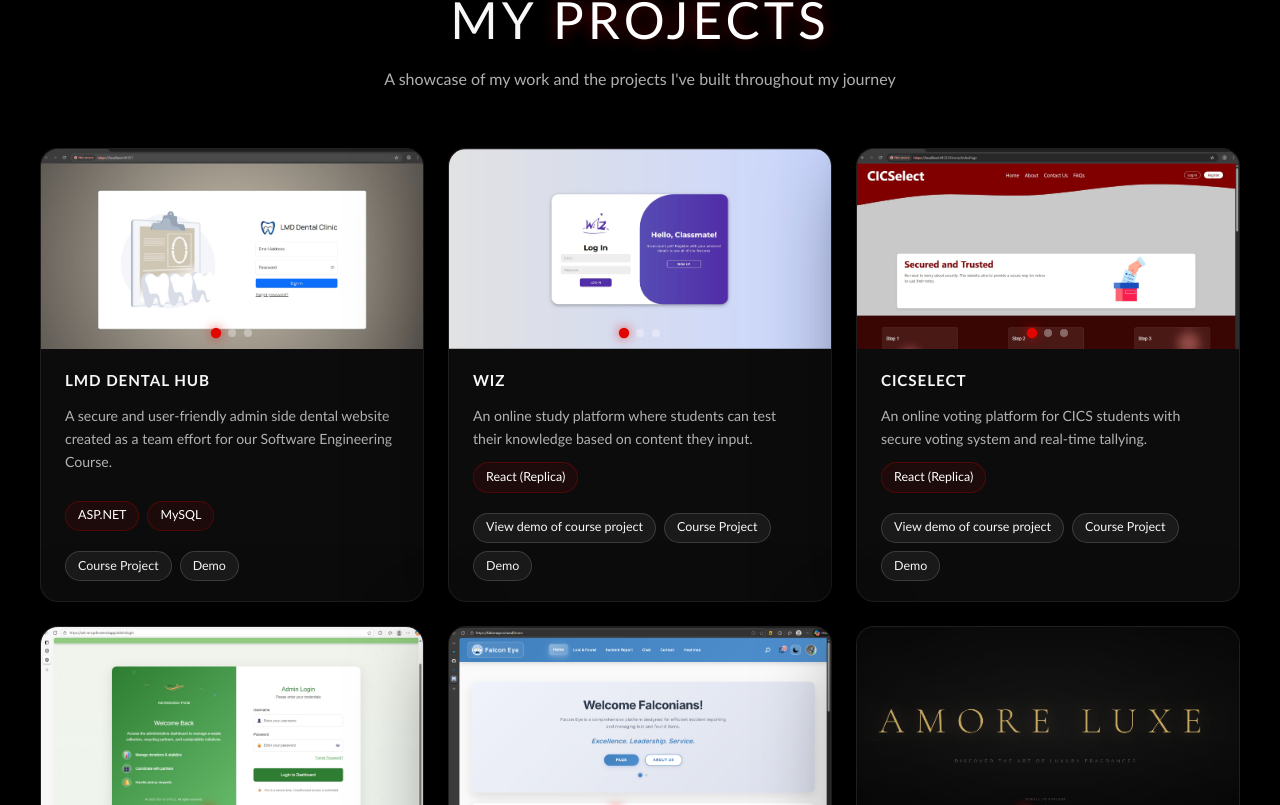
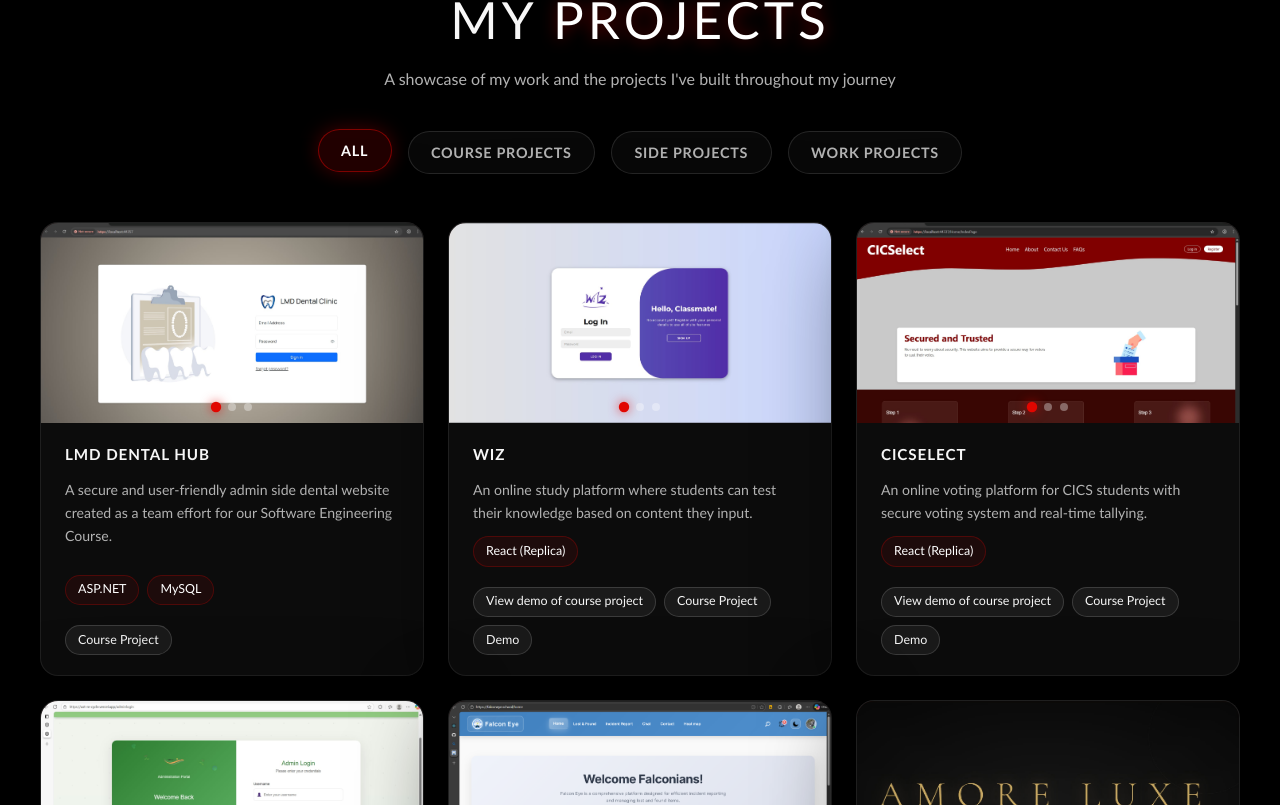
Before and after one commit to AJacobV/portfolio, a React (Create React App) app: page / in a window 1280 px wide. Shown: the part 2555-3360 px from the top of the page. Built offline with nearby package versions, Linux system fonts and the light colour scheme.

Commit message:
updated my projects tab

```diff
--- a/package.json
+++ b/package.json
@@ -14,6 +14,7 @@
     "react-dom": "^19.2.3",
     "react-router-dom": "^7.18.1",
     "react-scripts": "5.0.1",
+    "recharts": "^3.9.2",
     "web-vitals": "^2.1.4"
   },
   "scripts": {
--- a/src/App.css
+++ b/src/App.css
@@ -1094,3 +1094,58 @@
     transform: translateX(-50%) translateY(0);
   }
 }
+
+/* ─────────────────────────────────────────────
+   Project Category Filters
+────────────────────────────────────────────── */
+.project-filters {
+  display: flex;
+  flex-wrap: wrap;
+  justify-content: center;
+  gap: 1rem;
+  margin-bottom: 3rem;
+  position: relative;
+  z-index: 5;
+}
+
+.filter-btn {
+  background: rgba(255,255,255,0.03);
+  border: 1px solid rgba(255,255,255,0.12);
+  color: #b2b2b2;
+  padding: 0.6rem 1.4rem;
+  border-radius: 999px;
+  font-weight: 600;
+  font-size: 0.9rem;
+  letter-spacing: 0.05em;
+  text-transform: uppercase;
+  cursor: pointer;
+  transition: all 300ms ease;
+  backdrop-filter: blur(8px);
+}
+
+.filter-btn:hover {
+  background: rgba(255,255,255,0.08);
+  color: #f7f7f7;
+  transform: translateY(-2px);
+}
+
+.filter-btn.active {
+  background: rgba(225,6,0,0.15);
+  border-color: rgba(225,6,0,0.5);
+  color: #fff;
+  box-shadow: 0 0 20px rgba(225,6,0,0.3);
+  transform: translateY(-2px);
+}
+
+.projects-grid-container {
+  will-change: opacity, transform;
+}
+
+.projects-grid-container.fade-enter {
+  animation: filterFadeSlide 500ms ease-out forwards;
+}
+
+@keyframes filterFadeSlide {
+  0% { opacity: 0; transform: translateY(20px); }
+  100% { opacity: 1; transform: translateY(0); }
+}
--- a/src/components/MyProjects.js
+++ b/src/components/MyProjects.js
@@ -1,4 +1,5 @@
 import { useEffect, useState, useRef } from 'react';
+import { useNavigate } from 'react-router-dom';
 import {
   BookFill,
   BoxSeamFill,
@@ -91,6 +92,7 @@ function useScrollVisibility() {
 function ProjectCard({ project, index }) {
   const [currentImageIndex, setCurrentImageIndex] = useState(0);
   const [isHovered, setIsHovered] = useState(false);
+  const navigate = useNavigate();
 
   useEffect(() => {
     let interval;
@@ -142,13 +144,13 @@ function ProjectCard({ project, index }) {
 
       {/* Text content */}
       <div style={{ padding: '1.25rem 1.5rem', display: 'flex', flexDirection: 'column', gap: '0.75rem', flex: 1, position: 'relative' }}>
-        {isHovered && (
+        {isHovered && (project.liveLink || project.internalLink) && (
           <div
             onClick={
               project.liveLink
                 ? () => window.open(project.liveLink, '_blank', 'noopener noreferrer')
                 : project.internalLink
-                ? () => window.open(project.internalLink, '_blank', 'noopener noreferrer')
+                ? () => navigate(project.internalLink)
                 : undefined
             }
             style={{
@@ -167,10 +169,10 @@ function ProjectCard({ project, index }) {
               borderRadius: 'inherit',
               backdropFilter: 'blur(6px)',
               zIndex: 2,
-              cursor: (project.liveLink || project.internalLink) ? 'pointer' : 'default',
+              cursor: 'pointer',
             }}
           >
-            {project.liveLabel || ((project.liveLink || project.internalLink) ? 'View Live Demo' : 'View Project')}
+            {project.liveLabel || 'View Live Demo'}
           </div>
         )}
         <h3 style={{ margin: 0, color: '#f7f7f7', textTransform: 'uppercase', letterSpacing: '0.06em', fontSize: '0.95rem', fontWeight: 800 }}>
@@ -250,6 +252,8 @@ function ProjectCard({ project, index }) {
 function MyProjects() {
   const [headerRef, headerPhase] = useScrollVisibility();
   const [cardsRef, cardsPhase] = useScrollVisibility();
+  const [activeCategory, setActiveCategory] = useState('All');
+  const [animationKey, setAnimationKey] = useState(0);
 
   const getAnimClass = (phase) =>
     phase === 'entering'
@@ -265,7 +269,8 @@ function MyProjects() {
       tech: ['ASP.NET', 'MySQL'],
       icon: <ClipboardHeartFill />,
       images: ['LMDLogin.jpeg', 'LMDHome.jpeg', 'LMDContent.jpeg'],
-      tags: ['Course Project', 'Demo'],
+      tags: ['Course Project'],
+      category: 'Course Projects',
     },
     {
       title: 'WIZ',
@@ -276,6 +281,7 @@ function MyProjects() {
       liveLink: '/wiz',
       liveLabel: 'View demo of course project',
       tags: ['Course Project', 'Demo'],
+      category: 'Course Projects',
     },
     {
       title: 'CICSelect',
@@ -286,6 +292,7 @@ function MyProjects() {
       liveLink: '/cicselect',
       liveLabel: 'View demo of course project',
       tags: ['Course Project', 'Demo'],
+      category: 'Course Projects',
     },
     {
       title: 'UST rE-CYCLE',
@@ -296,6 +303,7 @@ function MyProjects() {
       liveLink: 'https://ust-re-cycle.vercel.app',
       liveLabel: 'View Live',
       tags: ['Course Project'],
+      category: 'Course Projects',
     },
     {
       title: 'Falcon Eye',
@@ -303,9 +311,8 @@ function MyProjects() {
       tech: ['React', 'Node.js', 'NoSQL', 'Socket.IO'],
       icon: <EyeFill />,
       images: ['falconEye_dashboard.png', 'falconEye_heatmappage.png', 'falconEye_incidentreportpage.png', 'falconEye_lostandfountpage.png'],
-      liveLink: 'https://falconeye.school',
-      liveLabel: 'Thesis Capstone',
-      tags: ['Demo', 'LIVE'],
+      tags: ['Web App'],
+      category: 'Course Projects',
     },
     {
       title: 'Amore Luxe',
@@ -316,6 +323,7 @@ function MyProjects() {
       liveLink: 'https://amoreluxe.vercel.app',
       liveLabel: 'View Live',
       tags: [],
+      category: 'Side Projects',
     },
     {
       title: 'JV TechHub',
@@ -326,8 +334,20 @@ function MyProjects() {
       internalLink: '/jvtech',
       liveLabel: 'View demo of course project',
       tags: ['Demo', 'Web App'],
+      category: 'Course Projects',
     },
   ];
+
+  const handleCategoryChange = (category) => {
+    if (category !== activeCategory) {
+      setActiveCategory(category);
+      setAnimationKey(prev => prev + 1);
+    }
+  };
+
+  const filteredProjects = activeCategory === 'All'
+    ? projects
+    : projects.filter((project) => project.category === activeCategory);
 
   return (
     <section id="projects" style={{ position: 'relative', zIndex: 1, padding: '7rem 0' }}>
@@ -337,16 +357,37 @@ function MyProjects() {
           <h2 style={{ fontSize: 'clamp(2rem, 4vw, 3.4rem)', textAlign: 'center', textTransform: 'uppercase', letterSpacing: '0.08em', margin: '0 0 0.5rem', color: '#f7f7f7' }}>
             My <span className="gold-text">Projects</span>
           </h2>
-          <p style={{ textAlign: 'center', color: '#b2b2b2', maxWidth: '720px', margin: '0 auto 3.5rem', lineHeight: 1.6 }}>
+          <p style={{ textAlign: 'center', color: '#b2b2b2', maxWidth: '720px', margin: '0 auto 2.5rem', lineHeight: 1.6 }}>
             A showcase of my work and the projects I've built throughout my journey
           </p>
+
+          <div className="project-filters">
+            {['All', 'Course Projects', 'Side Projects', 'Work Projects'].map((category) => (
+              <button
+                key={category}
+                className={`filter-btn ${activeCategory === category ? 'active' : ''}`}
+                onClick={() => handleCategoryChange(category)}
+              >
+                {category}
+              </button>
+            ))}
+          </div>
         </div>
 
         <div ref={cardsRef} className={getAnimClass(cardsPhase)}>
-          <div className="grid grid-cols-1 md:grid-cols-2 lg:grid-cols-3 gap-6 items-stretch">
-            {projects.map((project, index) => (
-              <ProjectCard key={project.title} project={project} index={index} />
-            ))}
+          <div
+            key={animationKey}
+            className="projects-grid-container fade-enter grid grid-cols-1 md:grid-cols-2 lg:grid-cols-3 gap-6 items-stretch"
+          >
+            {filteredProjects.length > 0 ? (
+              filteredProjects.map((project, index) => (
+                <ProjectCard key={project.title} project={project} index={index} />
+              ))
+            ) : (
+              <div style={{ gridColumn: '1 / -1', textAlign: 'center', padding: '3rem', color: '#b2b2b2' }}>
+                <p>No projects available in this category yet. Check back soon!</p>
+              </div>
+            )}
           </div>
         </div>
 
```
Also changed, not shown: 1 other file (tests, documents, lock files or other folders).
